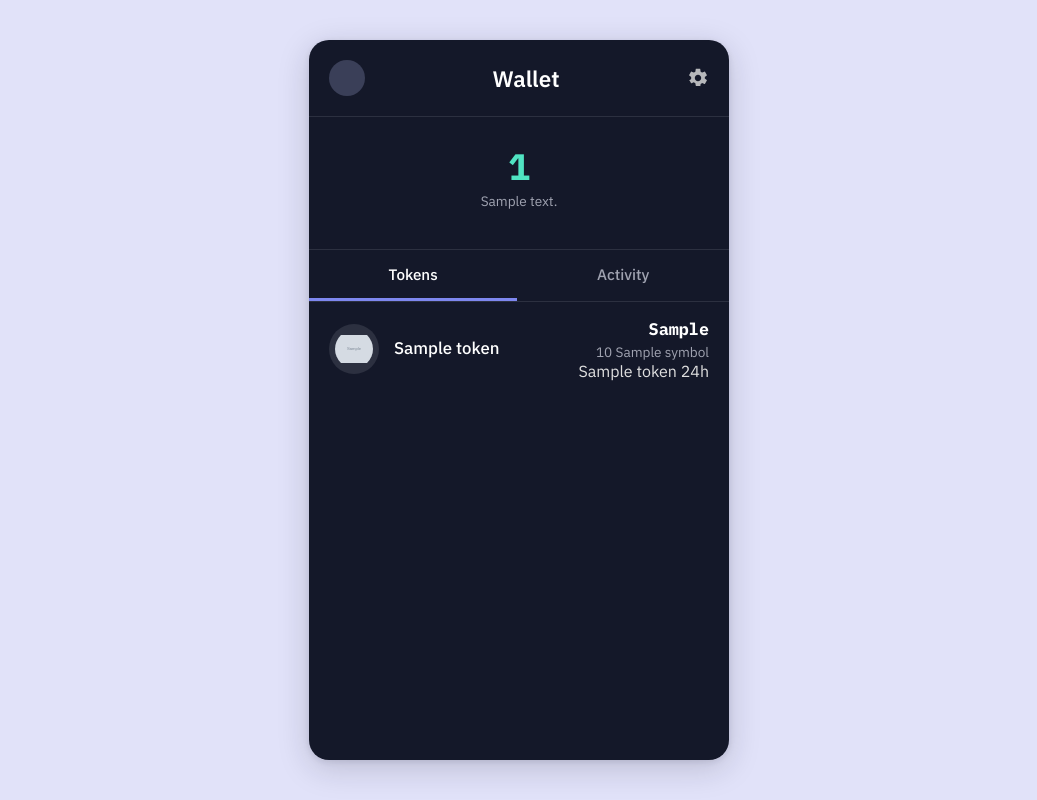
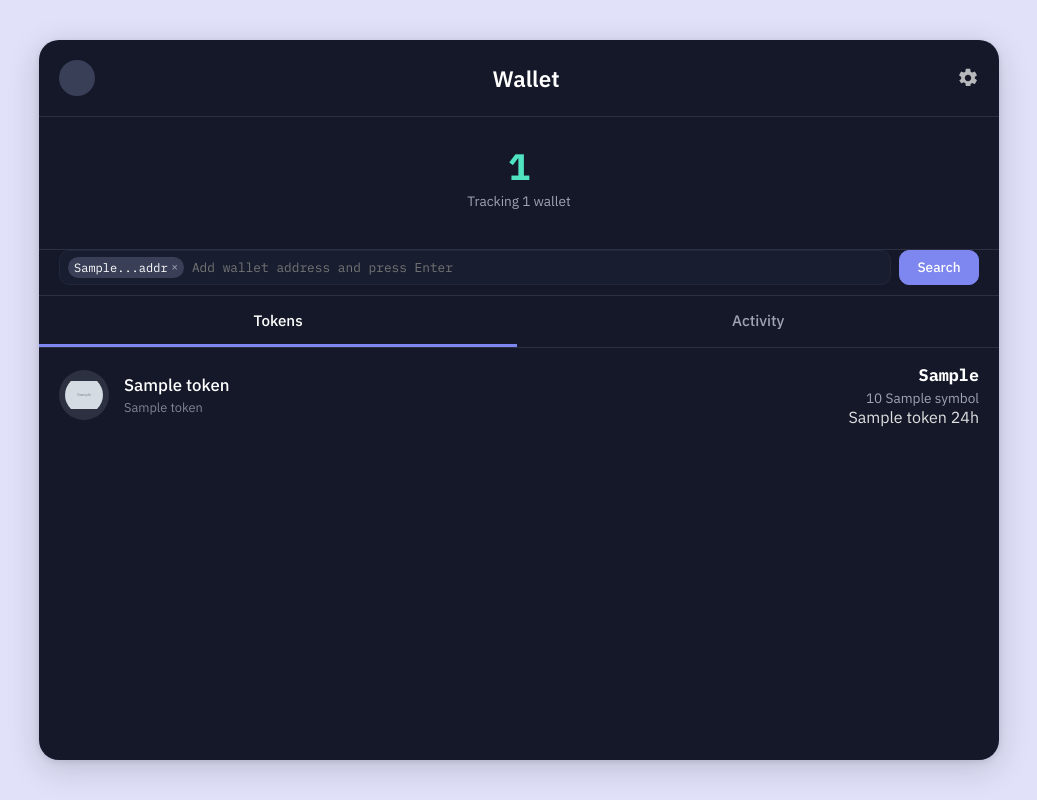
Before and after one commit to krissemmy/onchain-portfolio-tracker, a FastAPI app: template templates/wallet.html in a window 1280 px wide. Shown: the whole page, without its empty margins (121-1158 px from the left). Run offline with FastAPI, Linux system fonts and the light colour scheme; the template is opened without the code that fills it: most values are stand-ins (such as "Sample title", 1, 10 or a date in 2020); grey boxes marked "Sample" are stand-in pictures.

Commit message:
track multiple evm wallet address

```diff
--- a/main.py
+++ b/main.py
@@ -1,12 +1,11 @@
-# main.py
 import os
 from datetime import datetime
 from decimal import Decimal, InvalidOperation
-from typing import Any, Dict, List, Optional
+from typing import Any, Dict, List, Optional, Tuple
 
 import httpx
 from dotenv import load_dotenv
-from fastapi import FastAPI, Request
+from fastapi import FastAPI, Request, Query
 from fastapi.responses import HTMLResponse
 from fastapi.staticfiles import StaticFiles
 from fastapi.templating import Jinja2Templates
@@ -70,7 +69,19 @@ def safe_decimal(value: Any) -> Optional[Decimal]:
         return None
 
 
-# ---------- SIM API calls ----------
+def get_chain_label(token: Dict[str, Any]) -> str:
+    """
+    Get Chain Name
+    """
+    chain_code = token.get("chain")
+
+    # If we have a string like "base", "ethereum"
+    if isinstance(chain_code, str) and not str(chain_code).isdigit():
+        return chain_code.capitalize()
+    else:
+        return "Unknown chain"
+
+# ---------- SIM API calls for a single wallet ----------
 
 async def get_wallet_balances(
     wallet_address: str,
@@ -143,7 +154,6 @@ async def get_wallet_balances(
 
         # 24h change badge
         price = None
-        hist = None
 
         price_usd = token.get("price_usd")
         token_metadata = token.get("token_metadata") or {}
@@ -173,6 +183,10 @@ async def get_wallet_balances(
                 "change24h": d24,
                 "change24hBadgeClass": badge_class if show_badge else None,
                 "change24hBadgeLabel": badge_label if show_badge else None,
+                "chain_label": get_chain_label(token),
+                # numeric helpers for aggregation
+                "amountNumeric": amount_numeric if amount_numeric is not None else 0.0,
+                "valueUSDNumeric": value_usd if value_usd is not None else 0.0,
             }
         )
 
@@ -326,33 +340,107 @@ async def get_wallet_activity(wallet_address: str, limit: int = 25) -> List[Dict
     return normalized
 
 
+# ---------- Aggregation across multiple wallets ----------
+
+def token_key(token: Dict[str, Any]) -> Tuple[Any, Any, Any, Any]:
+    """
+    Key to identify 'same token' across wallets.
+    Uses chain + contract + asset_type + symbol.
+    """
+    return (
+        token.get("chain_id"),
+        token.get("contract_address"),
+        token.get("asset_type"),
+        token.get("symbol"),
+    )
+
+
+async def get_portfolio(
+    wallets: List[str],
+    include_historical_prices: bool,
+) -> Tuple[List[Dict[str, Any]], List[Dict[str, Any]], float]:
+    portfolio_tokens: Dict[Tuple[Any, Any, Any, Any], Dict[str, Any]] = {}
+    all_activities: List[Dict[str, Any]] = []
+
+    for addr in wallets:
+        tokens = await get_wallet_balances(addr, include_historical_prices)
+        activities = await get_wallet_activity(addr, 25)
+
+        for t in tokens:
+            key = token_key(t)
+            amount_num = float(t.get("amountNumeric") or 0.0)
+            value_num = float(t.get("valueUSDNumeric") or 0.0)
+
+            existing = portfolio_tokens.get(key)
+            if existing is None:
+                new_tok = dict(t)
+                new_tok["amountNumeric"] = amount_num
+                new_tok["valueUSDNumeric"] = value_num
+                new_tok["source_wallets"] = [addr]
+                portfolio_tokens[key] = new_tok
+            else:
+                existing["amountNumeric"] += amount_num
+                existing["valueUSDNumeric"] += value_num
+                if addr not in existing["source_wallets"]:
+                    existing["source_wallets"].append(addr)
+
+        for a in activities:
+            a = dict(a)
+            a["source_wallet"] = addr
+            all_activities.append(a)
+
+    aggregated_tokens: List[Dict[str, Any]] = []
+    for t in portfolio_tokens.values():
+        t["value_usd"] = t.get("valueUSDNumeric", 0.0)
+        t["valueUSDFormatted"] = format_usd(t["value_usd"])
+        t["amountFormatted"] = format_amount_short(t.get("amountNumeric", 0.0))
+        aggregated_tokens.append(t)
+
+    total_value = sum(t.get("valueUSDNumeric", 0.0) for t in portfolio_tokens.values())
+
+    aggregated_tokens.sort(key=lambda x: x.get("valueUSDNumeric", 0.0), reverse=True)
+    all_activities.sort(key=lambda x: x.get("block_time") or "", reverse=True)
+
+    return aggregated_tokens, all_activities, total_value
+
+
 # ---------- Route ----------
 
 @app.get("/", response_class=HTMLResponse)
 async def wallet_view(
     request: Request,
-    walletAddress: Optional[str] = None,
+    walletAddresses: List[str] = Query(default=[]),
+    walletAddress: Optional[str] = None,  # backward compat (single)
     tab: str = "tokens",
 ):
+    # Merge single + multi into one list
+    wallets_raw = list(walletAddresses)
+    if walletAddress:
+        wallets_raw.append(walletAddress)
+
+    # Clean + dedupe
+    wallets: List[str] = []
+    seen = set()
+    for w in wallets_raw:
+        w = w.strip()
+        if not w:
+            continue
+        lw = w.lower()
+        if lw not in seen:
+            seen.add(lw)
+            wallets.append(w)
+
     tokens: List[Dict[str, Any]] = []
     activities: List[Dict[str, Any]] = []
     total_wallet_usd_value_num: float = 0.0
     error_message: Optional[str] = None
 
-    if walletAddress:
+    if wallets:
         try:
-            tokens = await get_wallet_balances(
-                walletAddress,
+            tokens, activities, total_wallet_usd_value_num = await get_portfolio(
+                wallets,
                 include_historical_prices=(tab == "tokens"),
             )
-            activities = await get_wallet_activity(walletAddress, 25)
-
-            for tkn in tokens:
-                v_raw = tkn.get("value_usd")
-                d_val = safe_decimal(v_raw)
-                if d_val is not None:
-                    total_wallet_usd_value_num += float(d_val)
-
         except Exception as e:
             print("Error in route handler:", e)
             error_message = "Failed to fetch wallet data. Please try again."
@@ -361,7 +449,7 @@ async def wallet_view(
 
     context = {
         "request": request,
-        "walletAddress": walletAddress,
+        "walletAddresses": wallets,
         "currentTab": tab,
         "totalWalletUSDValue": total_wallet_usd_value,
         "tokens": tokens,
--- a/static/styles.css
+++ b/static/styles.css
@@ -22,29 +22,117 @@
         color: var(--color-text-secondary);
         margin: 0;
         padding: 0;
-    display: flex;
-    justify-content: center;
-    align-items: center;
-    min-height: 100vh;
-    padding-top: 0;
-    padding-bottom: 0;
-    height: 100vh;
     }
 
     .mobile-container {
         width: 100%;
-    max-width: 420px;
-    height: 90vh;
-    max-height: 800px;
-    min-height: 600px;
+        max-width: 960px;
+        min-height: calc(100vh - 80px);
+        margin: 40px auto;
         background-color: var(--color-bg-container);
         border-radius: 20px;
         display: flex;
         flex-direction: column;
         overflow: hidden;
-    align-self: center;
-    box-shadow: 0 8px 32px rgba(20, 24, 41, 0.18), 0 1.5px 6px rgba(20, 24, 41, 0.10);
+        box-shadow: 0 8px 32px rgba(20, 24, 41, 0.18),
+                    0 1.5px 6px rgba(20, 24, 41, 0.10);
     }
+
+
+    .address-section {
+        padding: 0 20px 10px 20px;
+        border-bottom: 1px solid var(--color-border-primary);
+    }
+
+    .address-bar {
+        display: flex;
+        gap: 8px;
+        align-items: stretch;
+    }
+
+    .address-input-container {
+        flex: 1;
+        background-color: #191d30;
+        border-radius: 10px;
+        border: 1px solid var(--color-border-secondary);
+        padding: 6px 8px;
+        max-height: 80px;
+        overflow-y: auto;
+    }
+
+    .address-chips {
+        display: flex;
+        flex-wrap: wrap;
+        gap: 6px;
+        align-items: center;
+    }
+
+    .address-chip {
+        display: inline-flex;
+        align-items: center;
+        padding: 3px 6px;
+        border-radius: 999px;
+        background-color: var(--color-placeholder-bg);
+        font-size: 0.75em;
+        font-family: var(--font-mono);
+        color: var(--color-text-primary);
+    }
+
+    .address-chip-text {
+        margin-right: 4px;
+    }
+
+    .address-chip-remove {
+        border: none;
+        background: transparent;
+        color: var(--color-text-muted);
+        cursor: pointer;
+        padding: 0;
+        font-size: 0.9em;
+    }
+
+    #address-input {
+        flex: 1;
+        min-width: 160px;
+        border: none;
+        outline: none;
+        background: transparent;
+        color: var(--color-text-primary);
+        font-size: 0.8em;
+        font-family: var(--font-mono);
+    }
+
+    .address-search-button {
+        border-radius: 10px;
+        border: 1px solid var(--color-accent-purple);
+        background: var(--color-accent-purple);
+        color: #ffffff;
+        padding: 0 16px;
+        font-family: var(--font-primary);
+        font-size: 0.85em;
+        font-weight: 500;
+        cursor: pointer;
+        min-width: 80px;
+        display: inline-flex;
+        align-items: center;
+        justify-content: center;
+    }
+
+    .address-search-button:hover {
+        opacity: 0.9;
+    }
+
+
+    .item-chain {
+        font-family: var(--font-primary);
+        font-size: 0.8em;
+        color: var(--color-text-subtle);
+        margin: 0;
+        white-space: nowrap;
+        overflow: hidden;
+        text-overflow: ellipsis;
+    }
+
 
     /* Header Styles */
     .app-header {
--- a/templates/wallet.html
+++ b/templates/wallet.html
@@ -1,10 +1,9 @@
-<!-- templates/wallet.html -->
 <!DOCTYPE html>
 <html lang="en">
 <head>
     <meta charset="UTF-8">
     <meta name="viewport" content="width=device-width, initial-scale=1.0">
-    <meta name="description" content="Sim APIs Wallet UI - A simple and elegant wallet interface for viewing crypto assets and transactions">
+    <meta name="description" content="Sim APIs Wallet UI - Portfolio across multiple wallets">
     <meta name="theme-color" content="#0b0e1f">
     <title>Sim APIs Wallet UI</title>
     <link rel="preconnect" href="https://fonts.googleapis.com">
@@ -22,9 +21,37 @@
 
     <section class="total-balance-section">
         <p class="total-balance-amount">{{ totalWalletUSDValue or '$0.00' }}</p>
-        <p class="total-balance-label js-wallet-address-display">
-            {{ walletAddress or 'Enter wallet address...' }}
+        <p class="total-balance-label">
+            {% if walletAddresses and walletAddresses|length > 0 %}
+                Tracking {{ walletAddresses|length }} wallet{% if walletAddresses|length > 1 %}s{% endif %}
+            {% else %}
+                Add one or more EVM addresses below
+            {% endif %}
         </p>
+    </section>
+
+    <!-- Multi-address input -->
+    <section class="address-section">
+        <div class="address-bar">
+            <div class="address-input-container">
+                <div class="address-chips" id="address-chips">
+                    {% for addr in walletAddresses %}
+                        <span class="address-chip" data-address="{{ addr }}">
+                            <span class="address-chip-text">{{ addr[:6] }}...{{ addr[-4:] }}</span>
+                            <button class="address-chip-remove"
+                                    type="button"
+                                    data-address="{{ addr }}">×</button>
+                        </span>
+                    {% endfor %}
+                    <input type="text"
+                           id="address-input"
+                           placeholder="Add wallet address and press Enter" />
+                </div>
+            </div>
+            <button class="address-search-button" id="address-search-button" type="button">
+                Search
+            </button>
+        </div>
     </section>
 
     <nav class="tabs">
@@ -60,6 +87,9 @@
                             {% else %}
                                 <p class="item-name">{{ token.name or token.symbol }}</p>
                             {% endif %}
+                            {% if token.chain_label %}
+                                <p class="item-chain">{{ token.chain_label }}</p>
+                            {% endif %}
                         </div>
                         <div class="item-value-right">
                             <p class="item-usd-value">
@@ -71,7 +101,6 @@
                                 {{ token.amountFormatted or token.amount }} {{ token.symbol }}
                             </p>
 
-                            {# 24h change badge #}
                             {% if token.change24hBadgeLabel %}
                                 <span class="badge {{ token.change24hBadgeClass }}">
                                     {{ token.change24hBadgeLabel }} 24h
@@ -80,13 +109,13 @@
                         </div>
                     </div>
                 {% endfor %}
-            {% elif walletAddress %}
+            {% elif walletAddresses and walletAddresses|length > 0 %}
                 <p style="text-align: center; padding-top: 30px; color: var(--color-text-muted);">
-                    No tokens found for this wallet.
+                    No tokens found for the selected wallets.
                 </p>
             {% else %}
                 <p style="text-align: center; padding-top: 30px; color: var(--color-text-muted);">
-                    Enter a wallet address above to see token balances.
+                    Add one or more wallet addresses above to see token balances.
                 </p>
             {% endif %}
         </div>
@@ -119,6 +148,11 @@
                                 {% else %}
                                     Interaction
                                 {% endif %}
+                                {% if activity.source_wallet %}
+                                    <span class="mono" style="margin-left: 6px; font-size: 0.75em;">
+                                        ({{ activity.source_wallet[:6] }}...{{ activity.source_wallet[-4:] }})
+                                    </span>
+                                {% endif %}
                             </p>
 
                             <p class="activity-timestamp">
@@ -142,13 +176,13 @@
                         </div>
                     </div>
                 {% endfor %}
-            {% elif walletAddress %}
+            {% elif walletAddresses and walletAddresses|length > 0 %}
                 <p style="text-align: center; padding-top: 30px; color: var(--color-text-muted);">
-                    No activity found for this wallet.
+                    No activity found for the selected wallets.
                 </p>
             {% else %}
                 <p style="text-align: center; padding-top: 30px; color: var(--color-text-muted);">
-                    Enter a wallet address to see activity.
+                    Add one or more wallet addresses above to see activity.
                 </p>
             {% endif %}
         </div>
@@ -158,40 +192,100 @@
 <script>
     const tabButtons = document.querySelectorAll('.tab-button');
     const tabPanes = document.querySelectorAll('.tab-pane');
-    const walletAddressDisplay = document.querySelector(".js-wallet-address-display");
+    const chipsContainer = document.getElementById('address-chips');
+    const addressInput = document.getElementById('address-input');
+    const searchButton = document.getElementById('address-search-button');
 
+    let addressesState = [];
+
+    function getCurrentTab() {
+        const params = new URLSearchParams(window.location.search);
+        return params.get('tab') || 'tokens';
+    }
+
+    function getAddressesFromUrl() {
+        const params = new URLSearchParams(window.location.search);
+        return params.getAll('walletAddresses');
+    }
+
+    function updateQuery(addresses, tab) {
+        const params = new URLSearchParams();
+        addresses.forEach(addr => {
+            if (addr) params.append('walletAddresses', addr);
+        });
+        if (tab) params.set('tab', tab);
+        const qs = params.toString();
+        window.location.search = qs || '';
+    }
+
+    function renderChips() {
+        // Preserve the input element but rebuild the chips
+        chipsContainer.innerHTML = '';
+        addressesState.forEach(addr => {
+            const chip = document.createElement('span');
+            chip.className = 'address-chip';
+            chip.dataset.address = addr;
+            const short = addr.length > 10
+                ? addr.substring(0, 6) + '...' + addr.substring(addr.length - 4)
+                : addr;
+            chip.innerHTML = `
+                <span class="address-chip-text">${short}</span>
+                <button class="address-chip-remove" type="button" data-address="${addr}">×</button>
+            `;
+            chipsContainer.appendChild(chip);
+        });
+        chipsContainer.appendChild(addressInput);
+    }
+
+    // Tab switching: use addresses from URL (last searched state)
     tabButtons.forEach(button => {
         button.addEventListener('click', () => {
             const tab = button.dataset.tab;
-            const params = new URLSearchParams(window.location.search);
-            const currentWalletAddress = params.get('walletAddress');
-            if (currentWalletAddress) {
-                window.location.search = `?walletAddress=${currentWalletAddress}&tab=${tab}`;
-            } else {
-                tabButtons.forEach(btn => btn.classList.remove('active'));
-                tabPanes.forEach(pane => pane.classList.remove('active'));
-                button.classList.add('active');
-                document.getElementById(tab).classList.add('active');
-            }
+            const addresses = getAddressesFromUrl();
+            updateQuery(addresses, tab);
         });
     });
 
-    walletAddressDisplay.addEventListener('click', () => {
-        const params = new URLSearchParams(window.location.search);
-        let newWalletAddress = prompt("Enter wallet address:", params.get('walletAddress') || '');
-        if (newWalletAddress !== null && newWalletAddress.trim() !== "") {
-            const currentTab = params.get('tab') || 'tokens';
-            window.location.search = `?walletAddress=${newWalletAddress.trim()}&tab=${currentTab}`;
-        } else if (newWalletAddress !== null) {
-            const currentTab = params.get('tab') || 'tokens';
-            window.location.search = `?tab=${currentTab}`;
+    // Add address locally on Enter, no API call yet
+    addressInput.addEventListener('keydown', (e) => {
+        if (e.key === 'Enter') {
+            e.preventDefault();
+            const value = addressInput.value.trim();
+            if (!value) return;
+            const lower = value.toLowerCase();
+            const exists = addressesState.some(a => a.toLowerCase() === lower);
+            if (!exists) {
+                addressesState.push(value);
+                renderChips();
+            }
+            addressInput.value = '';
         }
     });
 
+    // Remove chip locally on click (no API yet)
+    document.addEventListener('click', (e) => {
+        if (e.target.classList.contains('address-chip-remove')) {
+            const addr = e.target.getAttribute('data-address');
+            addressesState = addressesState.filter(a => a !== addr);
+            renderChips();
+        }
+    });
+
+    // When Search is clicked, push addressesState into the URL and reload (API call)
+    searchButton.addEventListener('click', () => {
+        const currentTab = getCurrentTab();
+        updateQuery(addressesState, currentTab);
+    });
+
     document.addEventListener('DOMContentLoaded', () => {
-        const params = new URLSearchParams(window.location.search);
-        const tab = params.get('tab') || 'tokens';
+        // Initialise addressesState from server-rendered chips (URL state)
+        addressesState = Array.from(document.querySelectorAll('.address-chip'))
+            .map(chip => chip.getAttribute('data-address'))
+            .filter(Boolean);
 
+        renderChips();
+
+        const tab = getCurrentTab();
         tabButtons.forEach(btn => btn.classList.remove('active'));
         tabPanes.forEach(pane => pane.classList.remove('active'));
 
```
Lines whose indentation alone changed are shown as unchanged.
